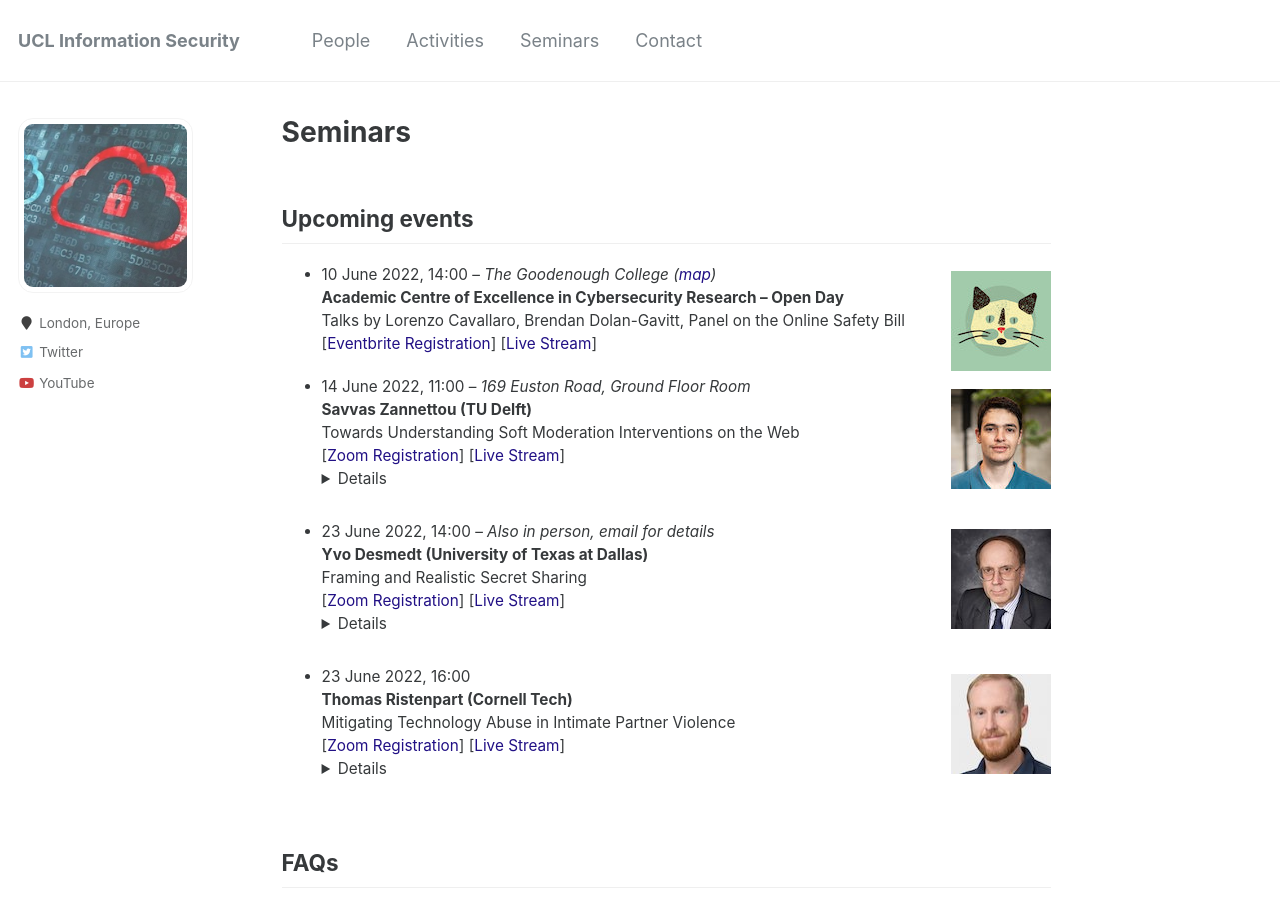
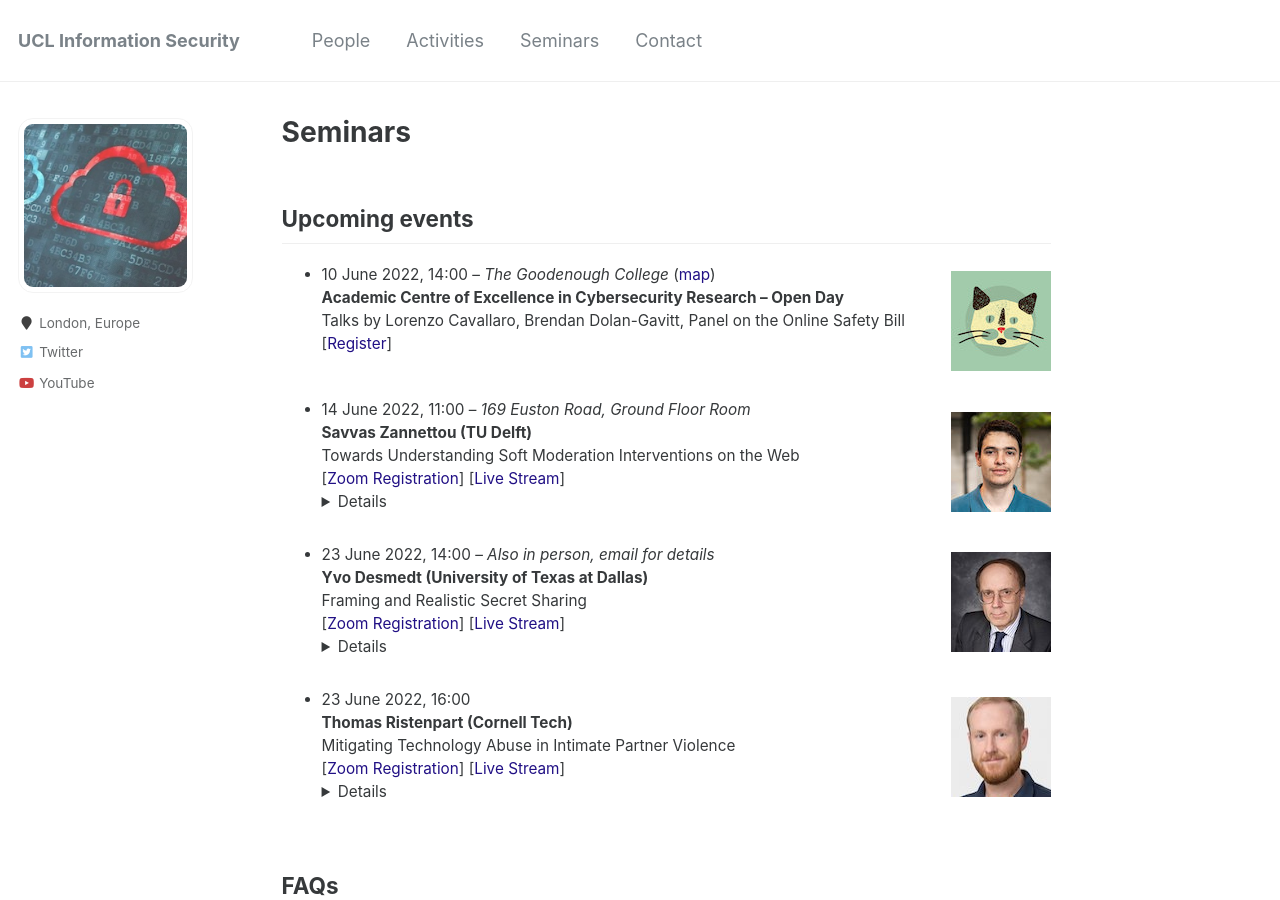
Before and after one commit to uclisec/uclisec.github.io, a Jekyll site: the page built from _pages/seminars.md, in a window 1280 px wide and 900 px high. Built offline with Jekyll 4.4.1, drawn with Linux system fonts in a browser that asks for light colours.

Commit message:
open day

```diff
--- a/_pages/seminars.md
+++ b/_pages/seminars.md
@@ -10,10 +10,11 @@
 
 <!----->
 <img src="../images/cat.jpg" style="float:right;width:100px;height:100px;margin-top:15px">
-- 10 June 2022, 14:00 &ndash; *The Goodenough College ([map](https://goo.gl/maps/dzcm5BVNA1qy9Ka9A))*
-**Academic Centre of Excellence in Cybersecurity Research -- Open Day**
+- 10 June 2022, 14:00 &ndash; *The Goodenough College* ([map](https://goo.gl/maps/dzcm5BVNA1qy9Ka9A))
+**Academic Centre of Excellence in Cybersecurity Research &ndash; Open Day**
 Talks by Lorenzo Cavallaro, Brendan Dolan-Gavitt, Panel on the Online Safety Bill
-[[Eventbrite Registration](https://www.eventbrite.co.uk/e/ucl-ace-csr-open-day-2022-registration-338186654387)] [[Live Stream](https://youtu.be/F5N7MFlnG4Y)]
+[[Register](https://www.eventbrite.co.uk/e/ucl-ace-csr-open-day-2022-registration-338186654387)]<br>
+<!-----[[Live Stream](https://youtu.be/F5N7MFlnG4Y)]-->
 
 <!----->
 <img src="../images/savvas.jpg" style="float:right;width:100px;height:100px;margin-top:15px">
```
